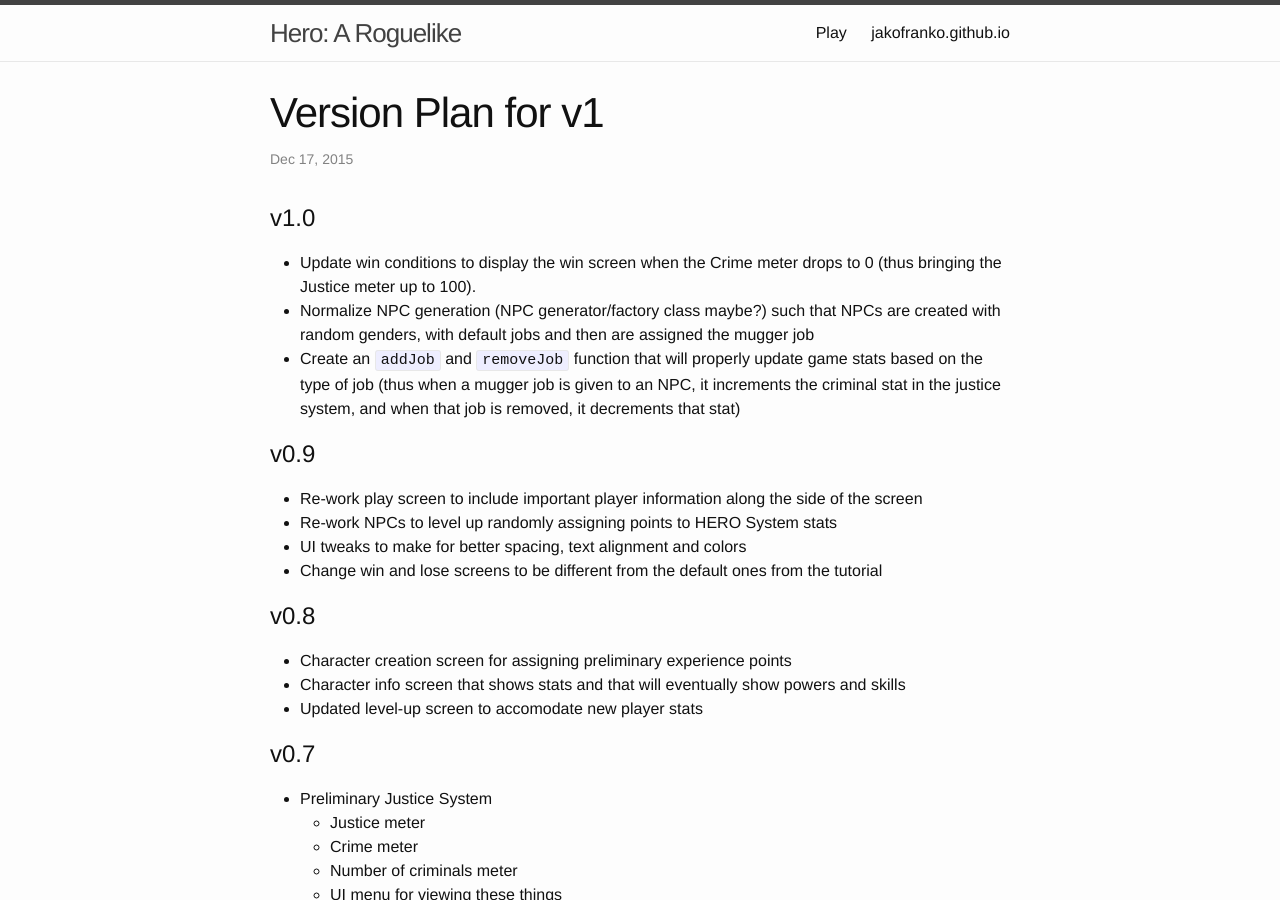
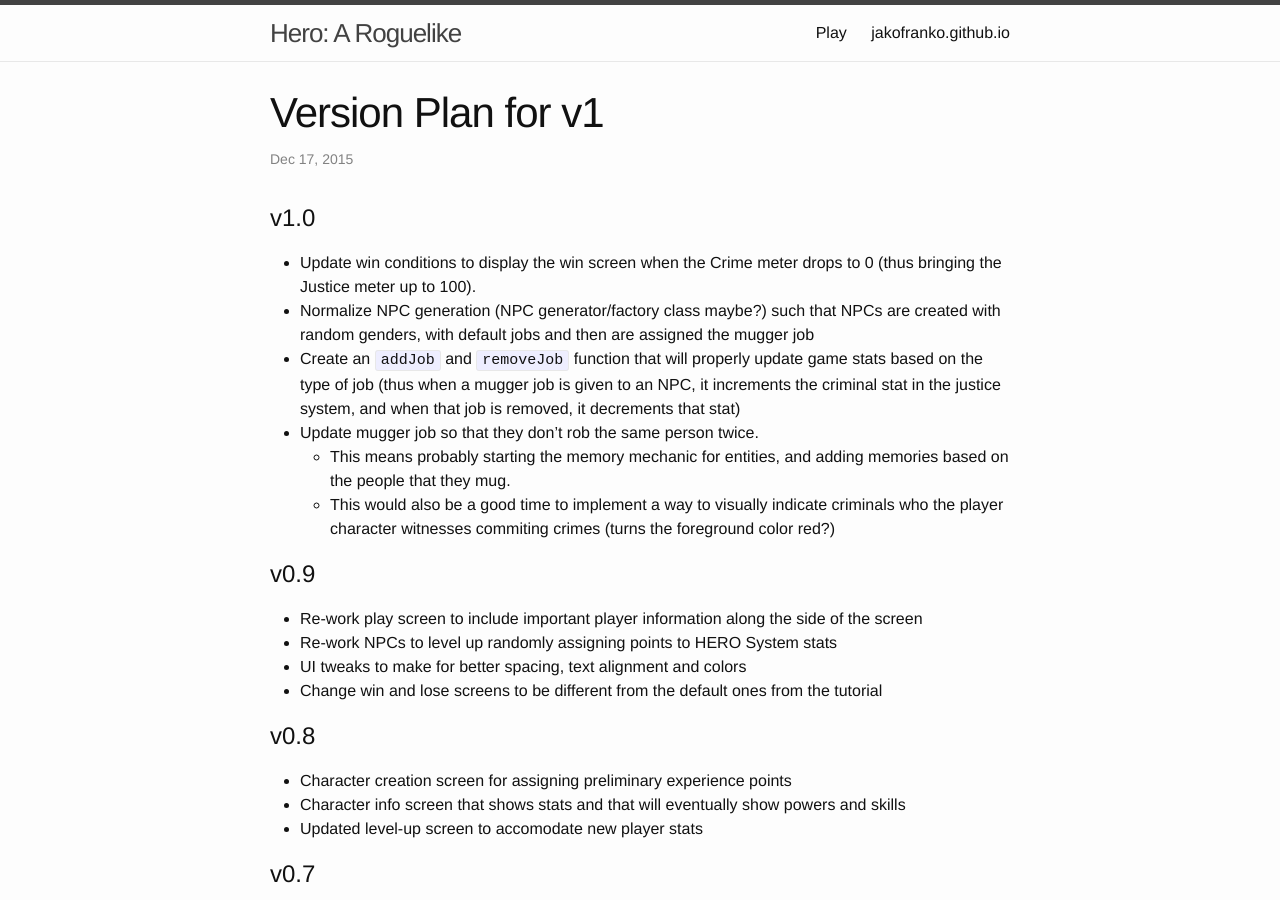
Before and after one commit to jakofranko/hero, a Jekyll site: the page built from _posts/2015-12-11-version-plan-v1.md, in a window 1280 px wide and 900 px high. Built offline with Jekyll 4.4.1, drawn with Linux system fonts in a browser that asks for light colours.

Commit message:
Update version 1 post

```diff
--- a/_posts/2015-12-11-version-plan-v1.md
+++ b/_posts/2015-12-11-version-plan-v1.md
@@ -9,6 +9,9 @@ date:  2015-12-17 09:55am
 * Update win conditions to display the win screen when the Crime meter drops to 0 (thus bringing the Justice meter up to 100).
 * Normalize NPC generation (NPC generator/factory class maybe?) such that NPCs are created with random genders, with default jobs and then are assigned the mugger job
 * Create an `addJob` and `removeJob` function that will properly update game stats based on the type of job (thus when a mugger job is given to an NPC, it increments the criminal stat in the justice system, and when that job is removed, it decrements that stat)
+* Update mugger job so that they don't rob the same person twice.
+  * This means probably starting the memory mechanic for entities, and adding memories based on the people that they mug.
+  * This would also be a good time to implement a way to visually indicate criminals who the player character witnesses commiting crimes (turns the foreground color red?)
 
 # v0.9
 
```
